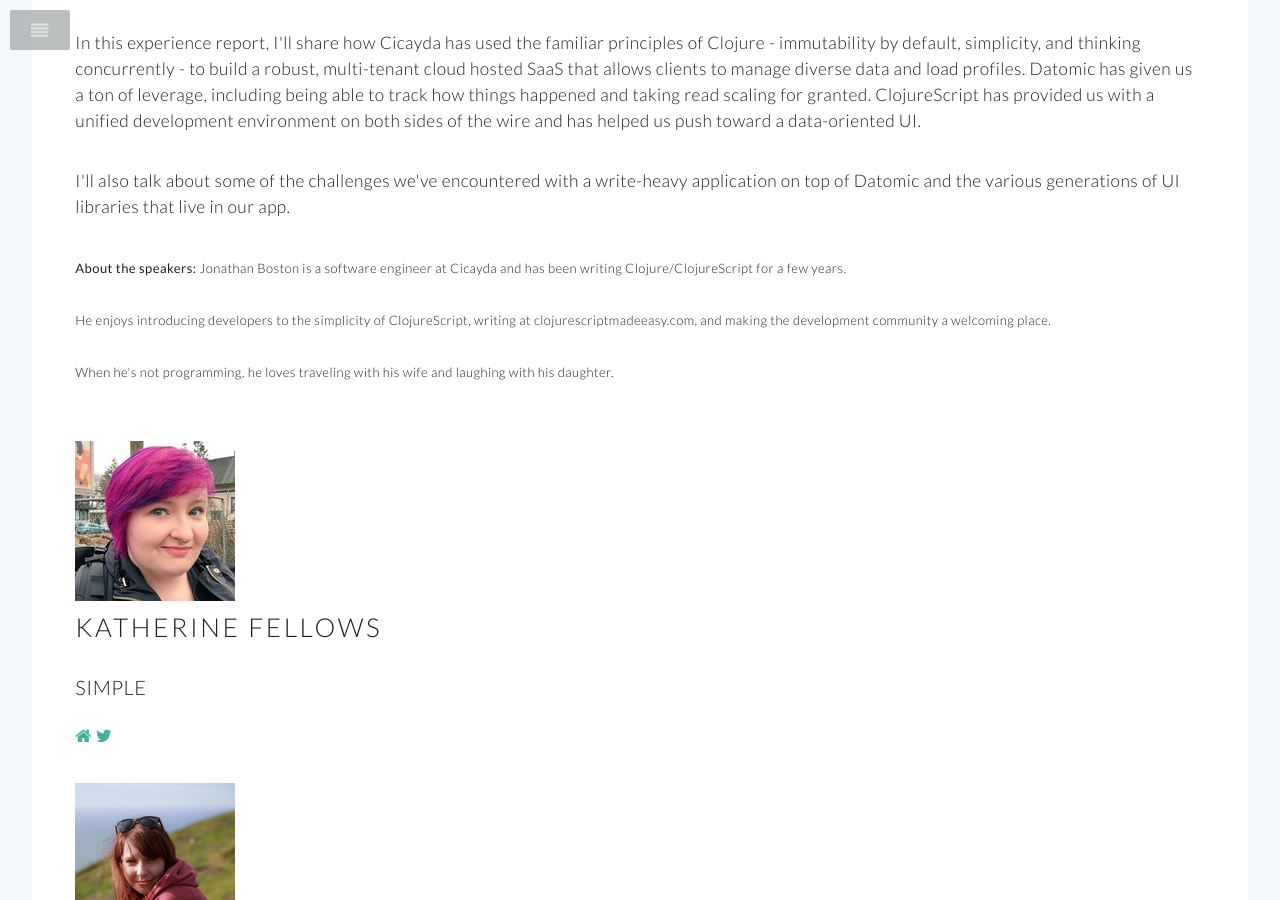
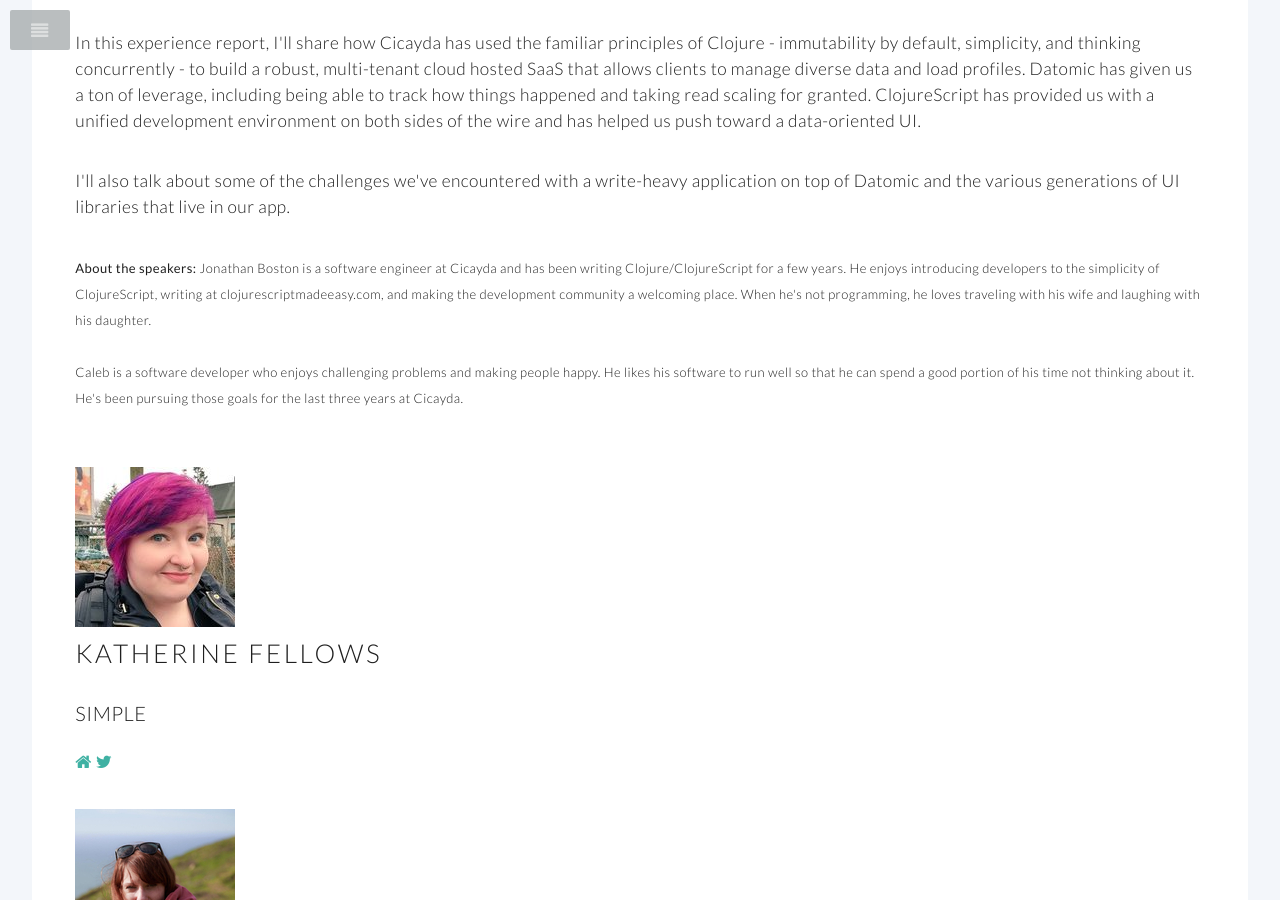
Before and after one commit to clojurewest/clojurewest.github.io, a Jekyll site: the page built from speakers.html, in a window 1280 px wide and 900 px high, scrolled down 11177 px. Built offline with Jekyll 4.4.1, drawn with Linux system fonts in a browser that asks for light colours.

Commit message:
update speaker details

```diff
--- a/speakers.html
+++ b/speakers.html
@@ -210,11 +210,12 @@
 <h2>Jonathan Boston</h2>
 <h3><a href="http://cicayda.com/">Cicayda</a></h3><p><a href="http://clojurescriptmadeeasy.com/" class="icon fa-home logo"></a> <a href="http://twitter.com/bostonou" class="icon fa-twitter logo"></a> </p>
 <h2>Caleb Phillips</h2>
-<h3><a href="http://cicayda.com/">Cicayda</a></h3><p><a href="http://calebphillips.com/" class="icon fa-home logo"></a></p>
+<h3><a href="http://cicayda.com/">Cicayda</a></h3><p><a href="http://calebphillips.com/" class="icon fa-home logo"></a> <a href="http://twitter.com/_calebp" class="icon fa-twitter logo"></a></p>
 </section></div>
 <div class="8u"><section>
 <h3><a name="jboston">Building a Legal Data Service with Clojure</a></h3>
-<p>In the process of litigation, parties must sift through and classify massive piles of data - anything from emails to spreadsheets with millions of rows to entire databases.</p><p>In this experience report, I'll share how Cicayda has used the familiar principles of Clojure - immutability by default, simplicity, and thinking concurrently - to build a robust, multi-tenant cloud hosted SaaS that allows clients to manage diverse data and load profiles. Datomic has given us a ton of leverage, including being able to track how things happened and taking read scaling for granted. ClojureScript has provided us with a unified development environment on both sides of the wire and has helped us push toward a data-oriented UI.</p><p>I'll also talk about some of the challenges we've encountered with a write-heavy application on top of Datomic and the various generations of UI libraries that live in our app.</p><div class="bio"><p><b>About the speakers:</b> Jonathan Boston is a software engineer at Cicayda and has been writing Clojure/ClojureScript for a few years.</p><p>He enjoys introducing developers to the simplicity of ClojureScript, writing at clojurescriptmadeeasy.com, and making the development community a welcoming place.</p><p>When he's not programming, he loves traveling with his wife and laughing with his daughter.</p></div>
+<p>In the process of litigation, parties must sift through and classify massive piles of data - anything from emails to spreadsheets with millions of rows to entire databases.</p><p>In this experience report, I'll share how Cicayda has used the familiar principles of Clojure - immutability by default, simplicity, and thinking concurrently - to build a robust, multi-tenant cloud hosted SaaS that allows clients to manage diverse data and load profiles. Datomic has given us a ton of leverage, including being able to track how things happened and taking read scaling for granted. ClojureScript has provided us with a unified development environment on both sides of the wire and has helped us push toward a data-oriented UI.</p><p>I'll also talk about some of the challenges we've encountered with a write-heavy application on top of Datomic and the various generations of UI libraries that live in our app.</p><div class="bio"><p><b>About the speakers:</b> Jonathan Boston is a software engineer at Cicayda and has been writing Clojure/ClojureScript for a few years. He enjoys introducing developers to the simplicity of ClojureScript, writing at clojurescriptmadeeasy.com, and making the development community a welcoming place. When he's not programming, he loves traveling with his wife and laughing with his daughter.</p>
+<p>Caleb is a software developer who enjoys challenging problems and making people happy.  He likes his software to run well so that he can spend a good portion of his time not thinking about it.  He's been pursuing those goals for the last three years at Cicayda.</p></div>
 </section></div>
 </div>
 
```
